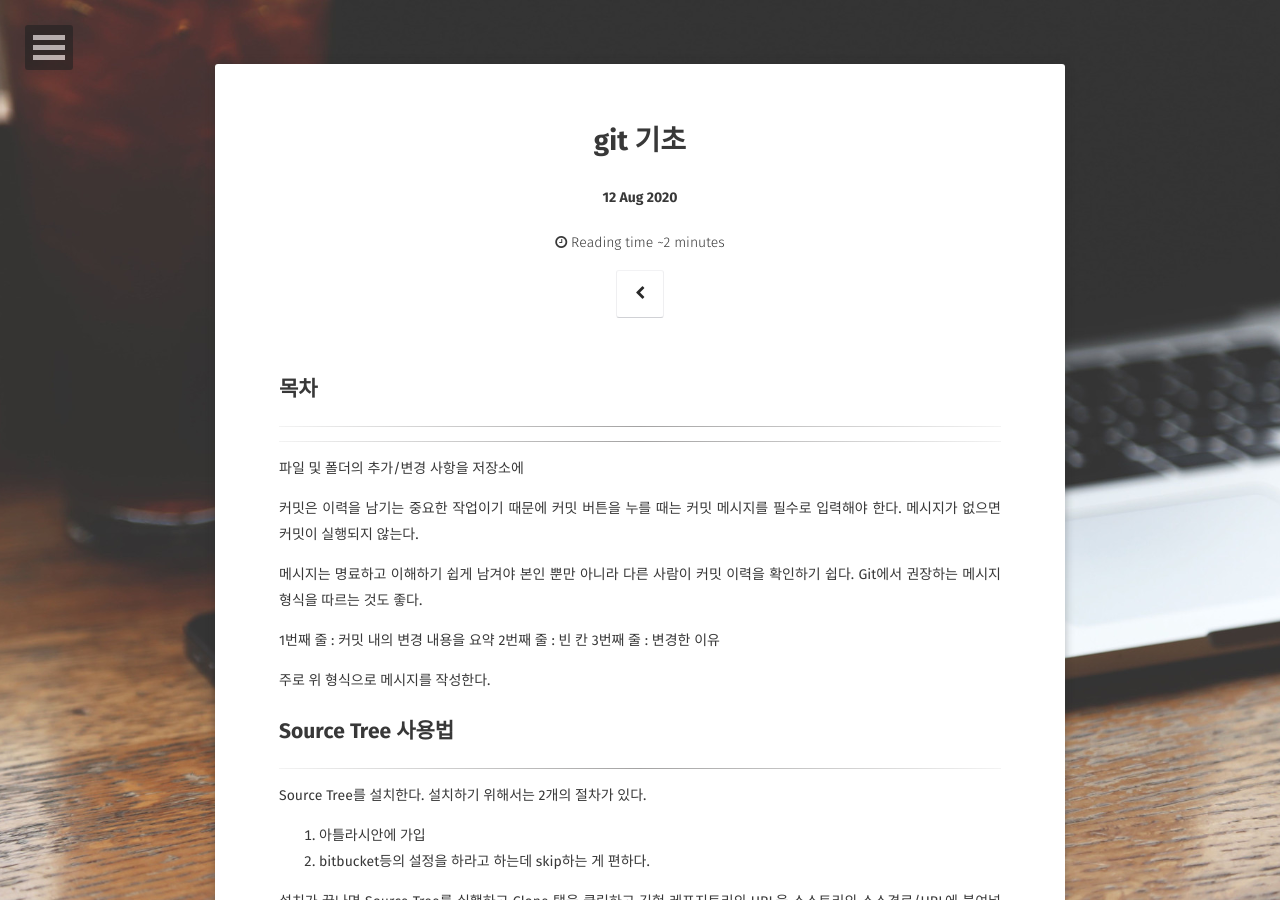
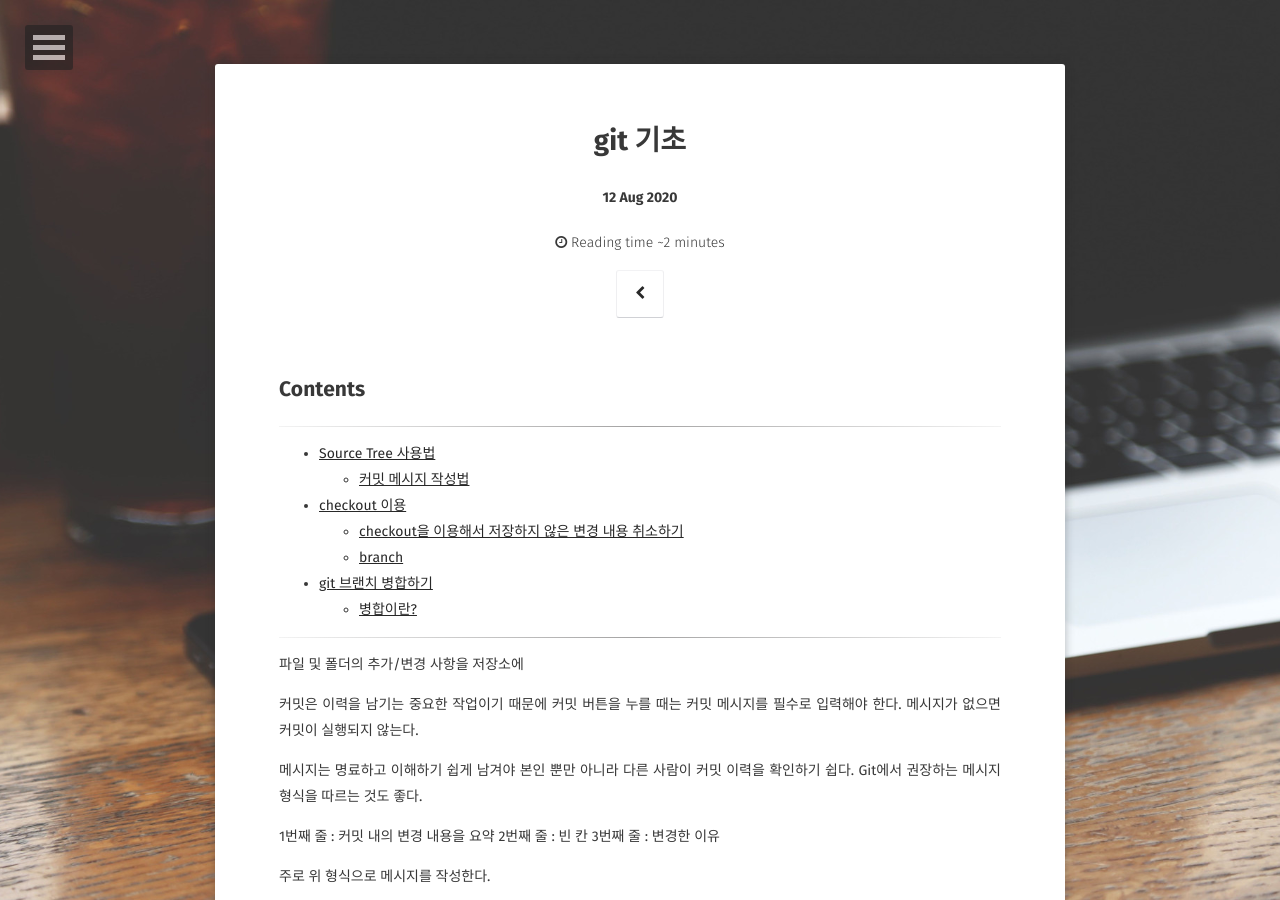
Before and after one commit to unihit/unihit.github.io, a Jekyll site: the page built from _posts/2020-08-12-Git-기초.md, in a window 1280 px wide and 900 px high. Built offline with Jekyll 4.4.1, drawn with Linux system fonts in a browser that asks for light colours; some web fonts are replaced.

Commit message:
ReUpdate {:toc} TIL.md

```diff
--- a/_posts/2020-08-12-Git-기초.md
+++ b/_posts/2020-08-12-Git-기초.md
@@ -8,10 +8,10 @@ tags: [git]
 comments: false
 ---
 
-## 목차
+## Contents
 {:.no_toc}
 ---
-
+*
 {:toc}
 
 ---
```
Also changed, not shown: _posts/2020-08-12-How-to-make-github-Blog.md (+2 -1 lines), _posts/2020-08-13-2020-08-13-TIL.md (+1 -0 lines), _posts/2020-08-18-2020-08-18-TIL.md (+1 -0 lines).
